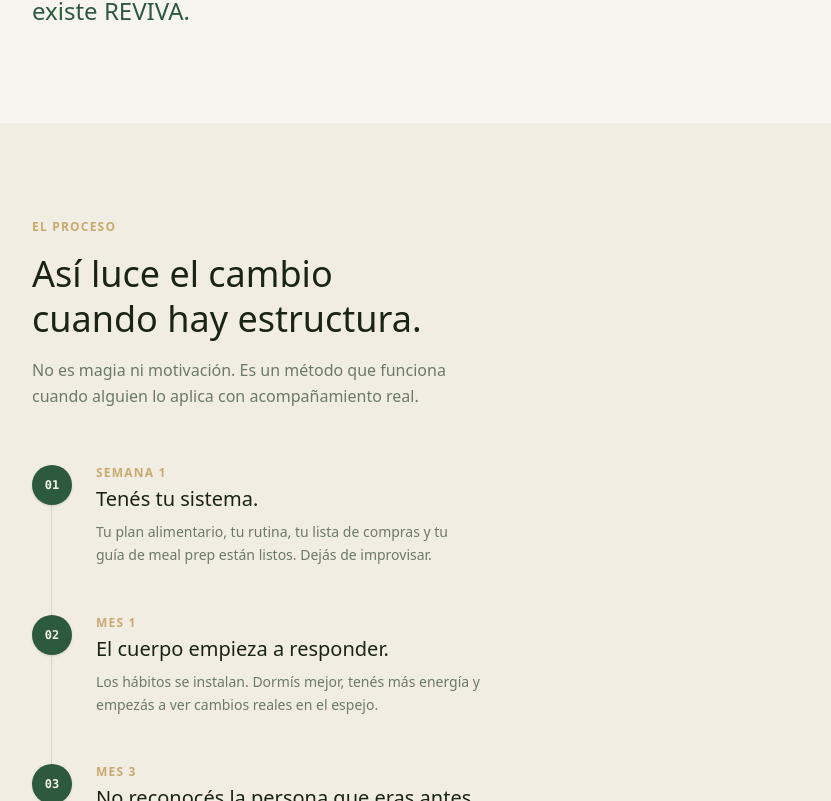
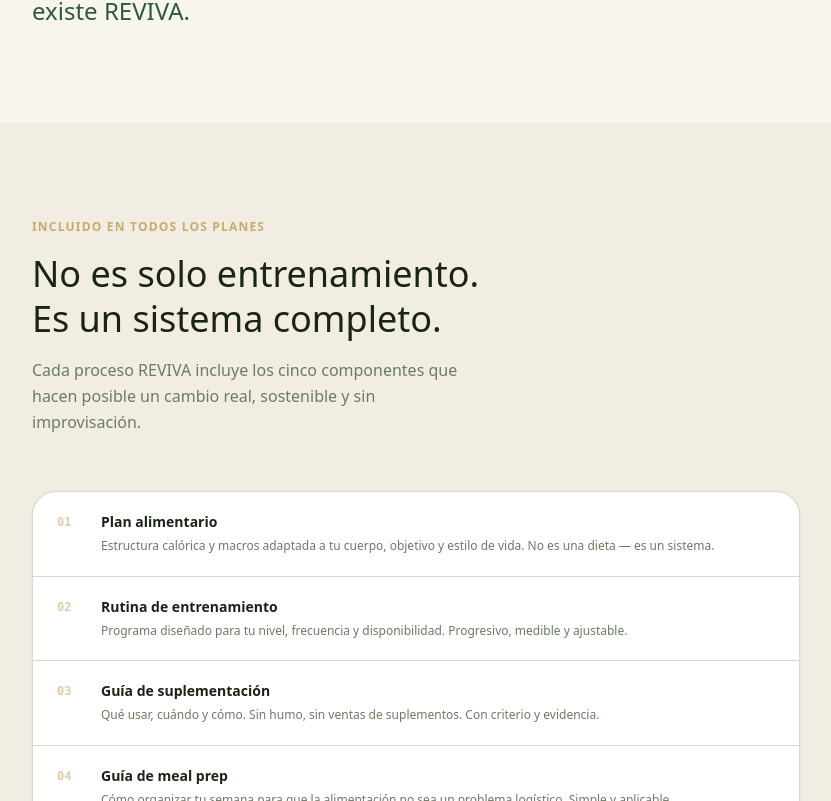
Before and after one commit to iancitoprogramming/re-viva, a Next.js app: page / in a window 1280 px wide. Shown: the part 1739-2540 px from the top of the page, without its empty margins (224-1055 px from the left). Built offline with nearby package versions, Linux system fonts and the light colour scheme.

Commit message:
chore: remover sección Transformacion de la landing
https://claude.ai/code/session_01QHdyefC74ccBYgxhp43Ztu

```diff
--- a/src/app/page.tsx
+++ b/src/app/page.tsx
@@ -5,7 +5,6 @@ import LandingHeader  from '@/components/landing/LandingHeader'
 import LandingFooter  from '@/components/landing/LandingFooter'
 import Hero           from '@/components/landing/Hero'
 import Problemas      from '@/components/landing/Problemas'
-import Transformacion from '@/components/landing/Transformacion'
 import QueIncluye     from '@/components/landing/QueIncluye'
 import Trainer        from '@/components/landing/Trainer'
 import Resultados     from '@/components/landing/Resultados'
@@ -26,10 +25,7 @@ export default function LandingPage() {
         {/* 2. Dolor: el lector se reconoce */}
         <Problemas />
 
-        {/* 3. Visión: cómo luce el cambio */}
-        <Transformacion />
-
-        {/* 4. Propuesta: qué recibís */}
+        {/* 3. Propuesta: qué recibís */}
         <QueIncluye />
 
         {/* 5. Confianza: quién es Ian */}
```
